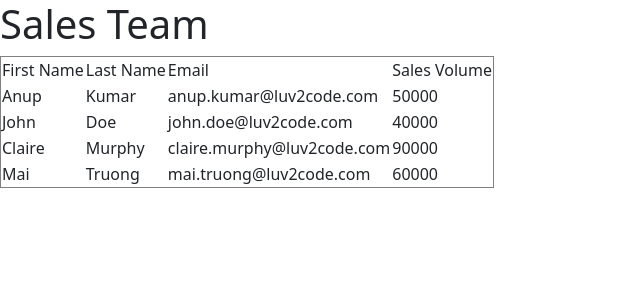
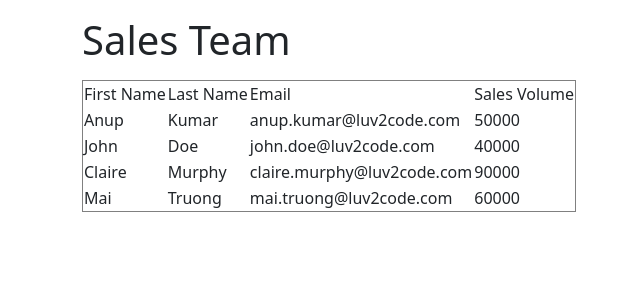
Before and after one commit to padamv/angular-training, an Angular app in the folder sales-project/: page / in a window 1280 px wide. Shown: the top 300 px of the page, without its empty margins (0-640 px from the left). Built offline with nearby package versions, Linux system fonts and the light colour scheme.

Commit message:
Add style to app.component with bootstrap

```diff
--- a/sales-project/src/app/app.component.html
+++ b/sales-project/src/app/app.component.html
@@ -1,3 +1,8 @@
-<h1>Sales Team</h1>
+<div class="container">
 
-<app-sales-person-list></app-sales-person-list>
+  <h1 class="mt-3 mb-3">Sales Team</h1>
+
+  <app-sales-person-list></app-sales-person-list>
+
+
+</div>
```
